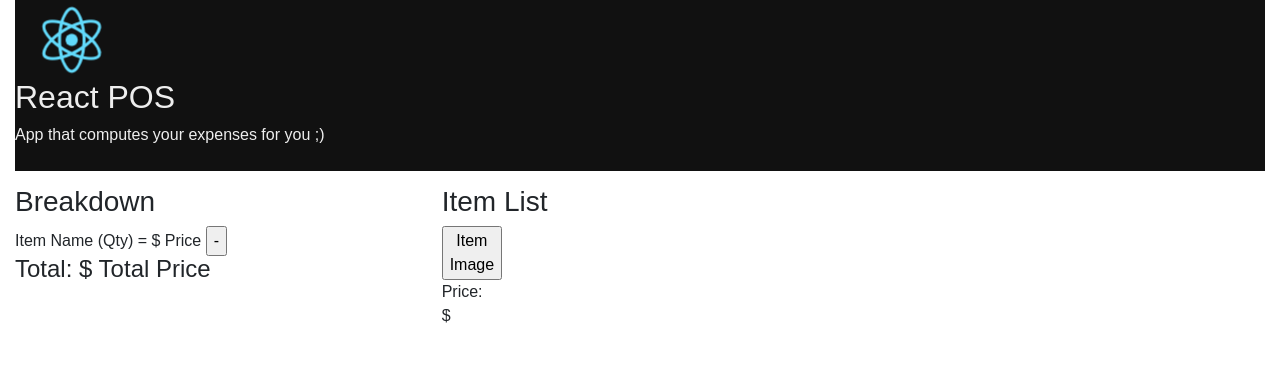
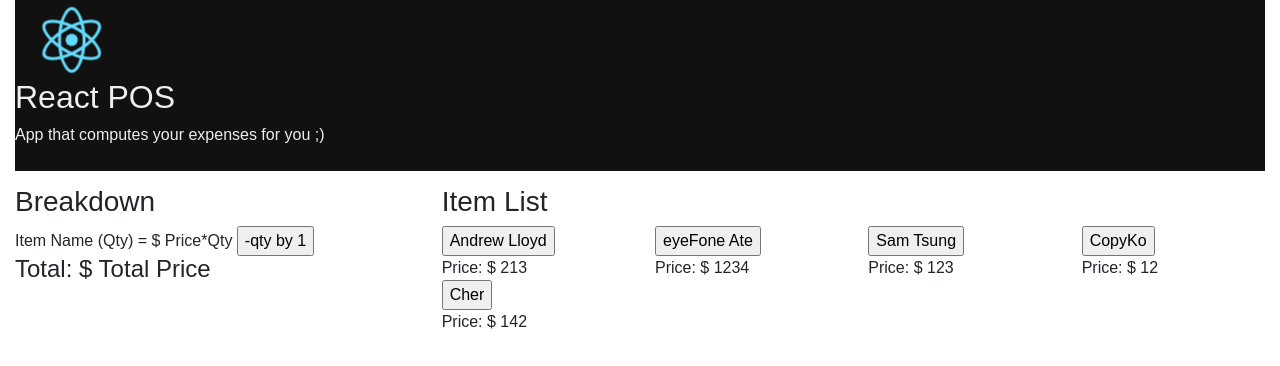
Before and after one commit to DMonMac/VC-React, a React (Create React App) app in the folder react-pos-2/: page / in a window 1280 px wide. Shown: the top 366 px of the page. Built offline with nearby package versions, Linux system fonts and the light colour scheme.

Commit message:
now displays item names and prices.

```diff
--- a/react-pos-2/src/App.js
+++ b/react-pos-2/src/App.js
@@ -7,9 +7,9 @@ class Item extends Component {
   render(){
     return (
       <div className="col col-md-3 col-xs-12">
-        <button>Item Image</button>
+        <button>{this.props.name}</button>
         <div>
-          Price: $
+          Price: $ {this.props.price}
         </div>
       </div>
     )
@@ -20,7 +20,7 @@ class List extends Component {
   render(){
     return (
       <div>
-      <Item/>
+
       </div>
     )
   }
@@ -30,7 +30,7 @@ class Breakdown extends Component {
   render(){
     return (
       <div>
-      Item Name (Qty) = $ Price <button>-</button>
+      Item Name (Qty) = $ Price*Qty <button>-qty by 1</button>
       <h4>Total: $ Total Price</h4>
       </div>
     )
@@ -60,6 +60,17 @@ class App extends Component {
   }
 
   render() {
+    var item_buttons = this.state.item_db.map(
+      function(item){
+        return(
+          <Item
+            name = {item.name}
+            price = {item.price}
+            img_id = {item.img_id}
+          />
+        );
+      }
+    );
     return (
       <div className="container-fluid">
         <div className="jumbotron-fluid">
@@ -79,7 +90,7 @@ class App extends Component {
           <div className="col-8">
             <h3>Item List</h3>
             <div className = "row">
-              <List/>
+              {item_buttons}
             </div>
           </div>
         </div>
```
